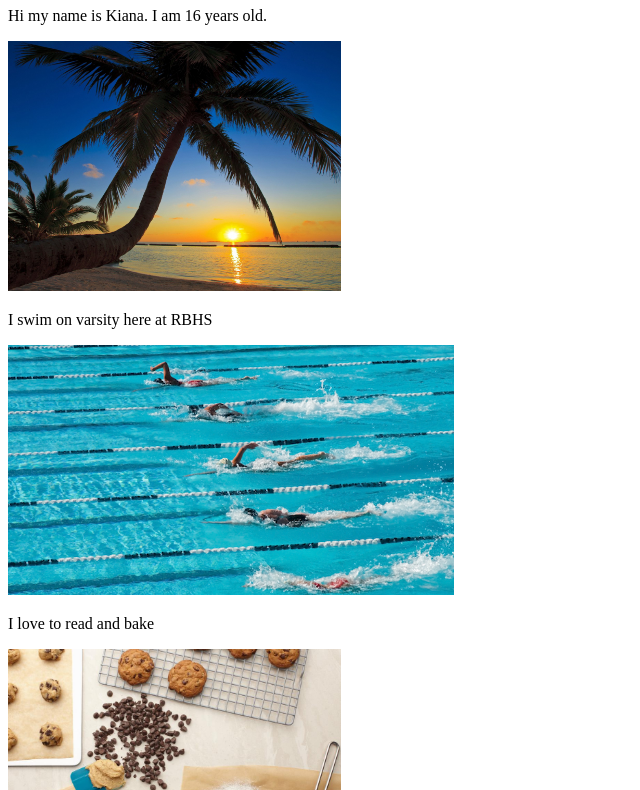
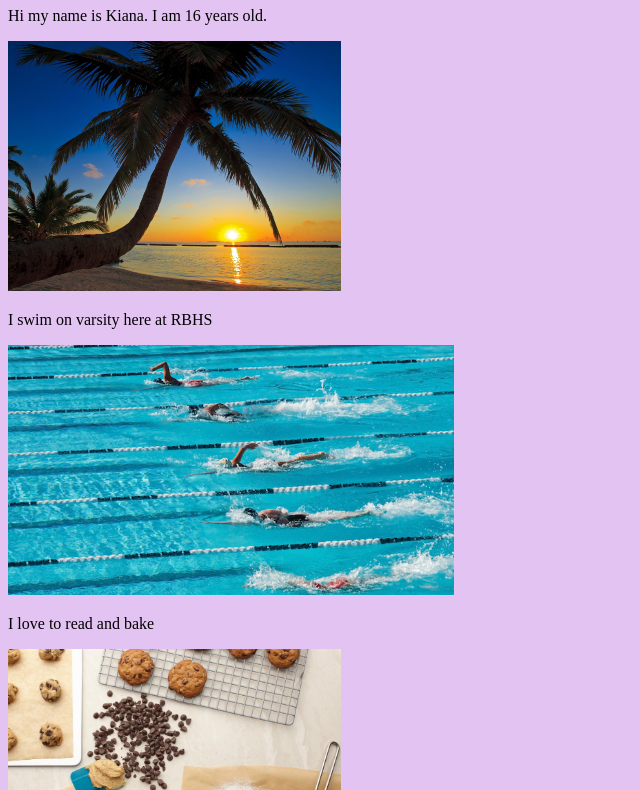
Before and after one commit to kianar21/hello-world, a plain HTML site: page about me.html in a window 1280 px wide. Shown: the part 99-889 px from the top of the page, without its empty margins (0-640 px from the left). Drawn offline with Linux system fonts and the light colour scheme.

Commit message:
Update about me.html

```diff
--- a/about me.html
+++ b/about me.html
@@ -6,7 +6,7 @@
 	<title>About Me</title>
 </head>
 
-<body>
+<body bgcolor= "#e3c3f2">
 	<a href="index.html">Home</a>
 	<a href="portfolio.html">Portfolio</a>
 	<a href="about me.html">About me</a>
```
